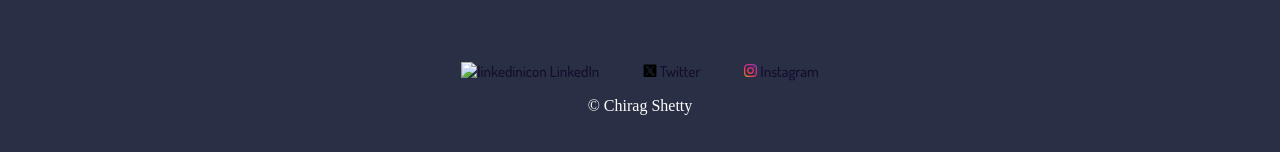
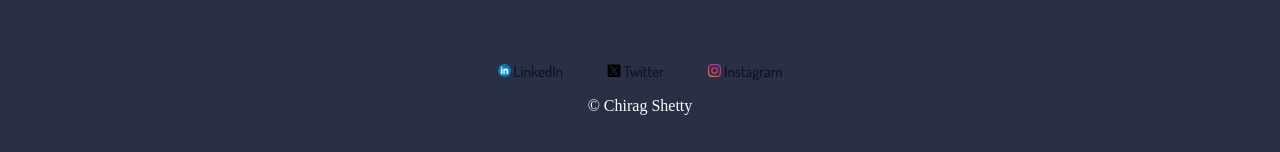
Before and after one commit to chiraggshetty78/chiraggshetty, a plain HTML site: page index.html in a window 1280 px wide. Shown: the part 2991-3143 px from the top of the page. Drawn offline with Linux system fonts and the light colour scheme; a web font is replaced by a local one.

Commit message:
index.html

```diff
--- a/index.html
+++ b/index.html
@@ -58,7 +58,7 @@
 
 
       <div class="bottom-container">
-        <a class="footer-link" href="https://www.linkedin.com/in/chirag-shetty-455358287/"> <img src="mages/linkedin.png" alt="linkedinicon" class="bottomimage"> LinkedIn</a>
+        <a class="footer-link" href="https://www.linkedin.com/in/chirag-shetty-455358287/"> <img src="images/linkedin.png" alt="linkedinicon" class="bottomimage"> LinkedIn</a>
         <a class="footer-link" href="https://twitter.com/codewithchiragg"><img src="images/twitter.png" alt="twittericon"class="bottomimage"> Twitter</a>
         <a class="footer-link" href="https://www.instagram.com/chiraggshetty/"><img src="images/instagram.png" alt="instagramicon"class="bottomimage"> Instagram</a>
         <p class="copywrite">© Chirag Shetty</p>
```
